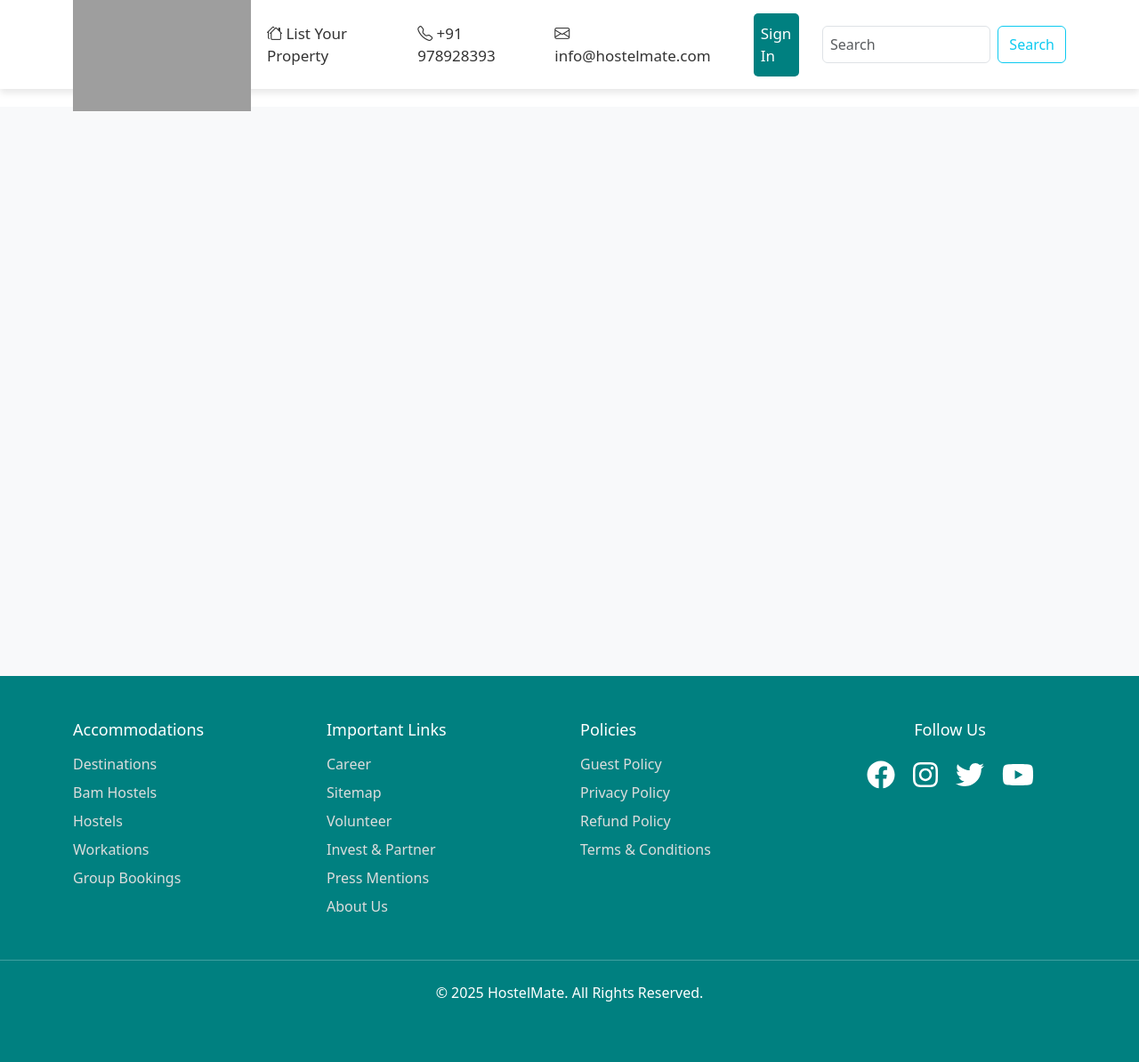
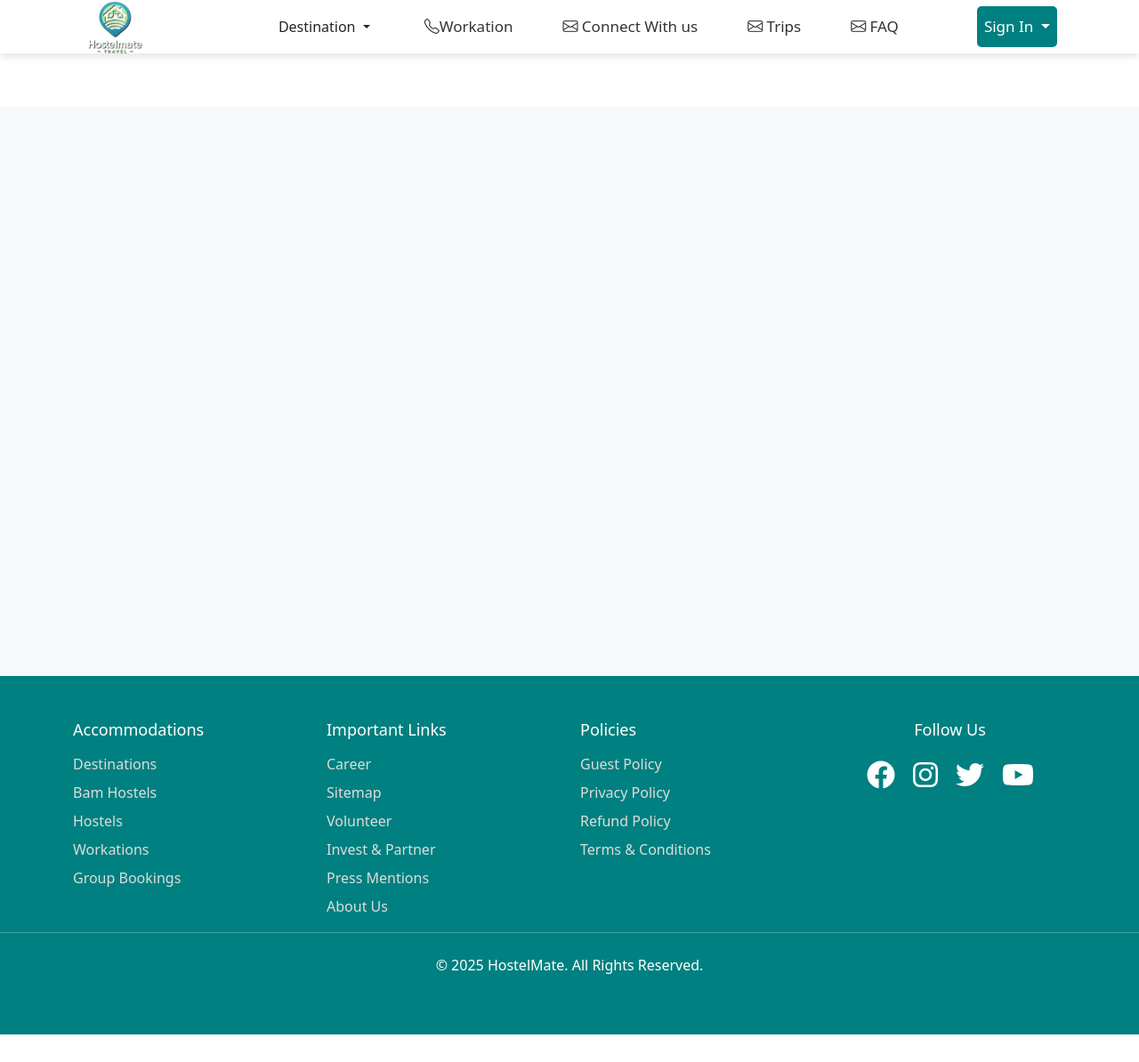
Before and after one commit to KarandeepKaur18/Hostelmate, a Flask app: page / in a window 1280 px wide. Shown: the whole page at 89% size. After the commit the page ends 1163 px from the top, so only its background shows below. Run offline with Flask 3, Linux system fonts and the light colour scheme; grey boxes are pictures that could not be loaded.

Commit message:
Restructured Base.html

```diff
--- a/static/CSS/style.css
+++ b/static/CSS/style.css
@@ -11,7 +11,7 @@ body {
     background-color: white;
     box-shadow: 0px 4px 8px rgba(0, 0, 0, 0.1);
     padding: 12px 0;
-    height: 100px;
+    height: 60px;
 }
 
 .navbar .container {
@@ -42,6 +42,7 @@ body {
 .logo img {
     max-height: 150px;
     width: auto;
+    height: 94px;
 }
 
 
@@ -91,6 +92,7 @@ footer .row {
     justify-content: space-between;
     align-items: flex-start;
     flex-wrap: wrap;
+    height: 190px;
 }
 
 footer h5 {
--- a/templates/base.html
+++ b/templates/base.html
@@ -21,8 +21,8 @@
     <nav class="navbar navbar-expand-lg navbar-light">
         <div class="container">
 
-            <a class="logo" href="#">
-                <img src="/Hostelmate/static/hostelmate-removebg-preview.png" alt="HostelMate Logo">
+            <a class="logo">
+                <img src="/Hostelmate/static/images/hostelmate-removebg-preview.png" alt="HostelMate Logo">
             </a>
 
 
@@ -35,24 +35,69 @@
             <div class="collapse navbar-collapse justify-content-end" id="navbarNav">
                 <ul class="navbar-nav align-items-center">
                     <li class="nav-item">
-                        <a class="nav-link" href="#"><i class="bi bi-houses"></i> List Your Property</a>
+                        <li class="nav-item dropdown">
+                            <button class="btn  dropdown-toggle" type="button" id="destinationDropdown" data-bs-toggle="dropdown" aria-expanded="false">
+                                Destination
+                            </button>
+                            <div class="dropdown-menu p-3" style="min-width: 500px;" aria-labelledby="destinationDropdown">
+                                <div class="container text-center">
+                                    <div class="row g-2">  <!-- g-2 adds spacing between items -->
+                                        <!-- First Row -->
+                                        <div class="col-4"><a class="dropdown-item py-2 border rounded" href="#">Option 1</a></div>
+                                        <div class="col-4"><a class="dropdown-item py-2 border rounded" href="#">Option 2</a></div>
+                                        <div class="col-4"><a class="dropdown-item py-2 border rounded" href="#">Option 3</a></div>
+
+                                        <!-- Second Row -->
+                                        <div class="col-4"><a class="dropdown-item py-2 border rounded" href="#">Option 4</a></div>
+                                        <div class="col-4"><a class="dropdown-item py-2 border rounded" href="#">Option 5</a></div>
+                                        <div class="col-4"><a class="dropdown-item py-2 border rounded" href="#">Option 6</a></div>
+
+                                        <!-- Third Row -->
+                                        <div class="col-4"><a class="dropdown-item py-2 border rounded" href="#">Option 7</a></div>
+                                        <div class="col-4"><a class="dropdown-item py-2 border rounded" href="#">Option 8</a></div>
+                                        <div class="col-4"><a class="dropdown-item py-2 border rounded" href="#">Option 9</a></div>
+                                    </div>
+                                </div>
+                            </div>
+                        </li>
+
+
+
                     </li>
                     <li class="nav-item">
-                        <a class="nav-link" href="#"><i class="bi bi-telephone"></i> +91 978928393</a>
+                        <a class="nav-link" href="#"><i class="bi bi-telephone"></i>Workation </a>
                     </li>
                     <li class="nav-item">
-                        <a class="nav-link" href="#"><i class="bi bi-envelope"></i> info@hostelmate.com</a>
+                        <a class="nav-link" href="#"><i class="bi bi-envelope"></i> Connect With us</a>
                     </li>
+
                     <li class="nav-item">
-                        <a class="nav-link btn-signin" href="#">Sign In</a>
+                        <a class="nav-link" href="#"><i class="bi bi-envelope"></i> Trips </a>
+                    </li>
+
+                    <li class="nav-item">
+                        <a class="nav-link" href="#"><i class="bi bi-envelope"></i> FAQ </a>
+                    </li>
+
+                    <li class="nav-item">
+                        <li class="nav-item dropdown">
+                            <a class="nav-link btn-signin dropdown-toggle" href="#" id="signinDropdown" role="button" data-bs-toggle="dropdown">
+                                Sign In
+                            </a>
+                            <ul class="dropdown-menu">
+                                <li><a class="dropdown-item" href="#">Sign in with Google</a></li>
+                                <li><a class="dropdown-item" href="#">Sign in with Facebook</a></li>
+                                <li><a class="dropdown-item" href="#">Sign in with Email</a></li>
+                                <li><hr class="dropdown-divider"></li>
+                                <li><a class="dropdown-item" href="#">Create an Account</a></li>
+                            </ul>
+                        </li>
+
                     </li>
                 </ul>
 
 
-                <form class="d-flex ms-3">
-                    <input class="form-control me-2" type="search" placeholder="Search" aria-label="Search">
-                    <button class="btn btn-outline-info" type="submit">Search</button>
-                </form>
+
             </div>
         </div>
     </nav>
@@ -112,6 +157,7 @@
                 </div>
             </div>
 
+            <br>
             <hr class="my-4">
 
             <div class="text-center">
```
